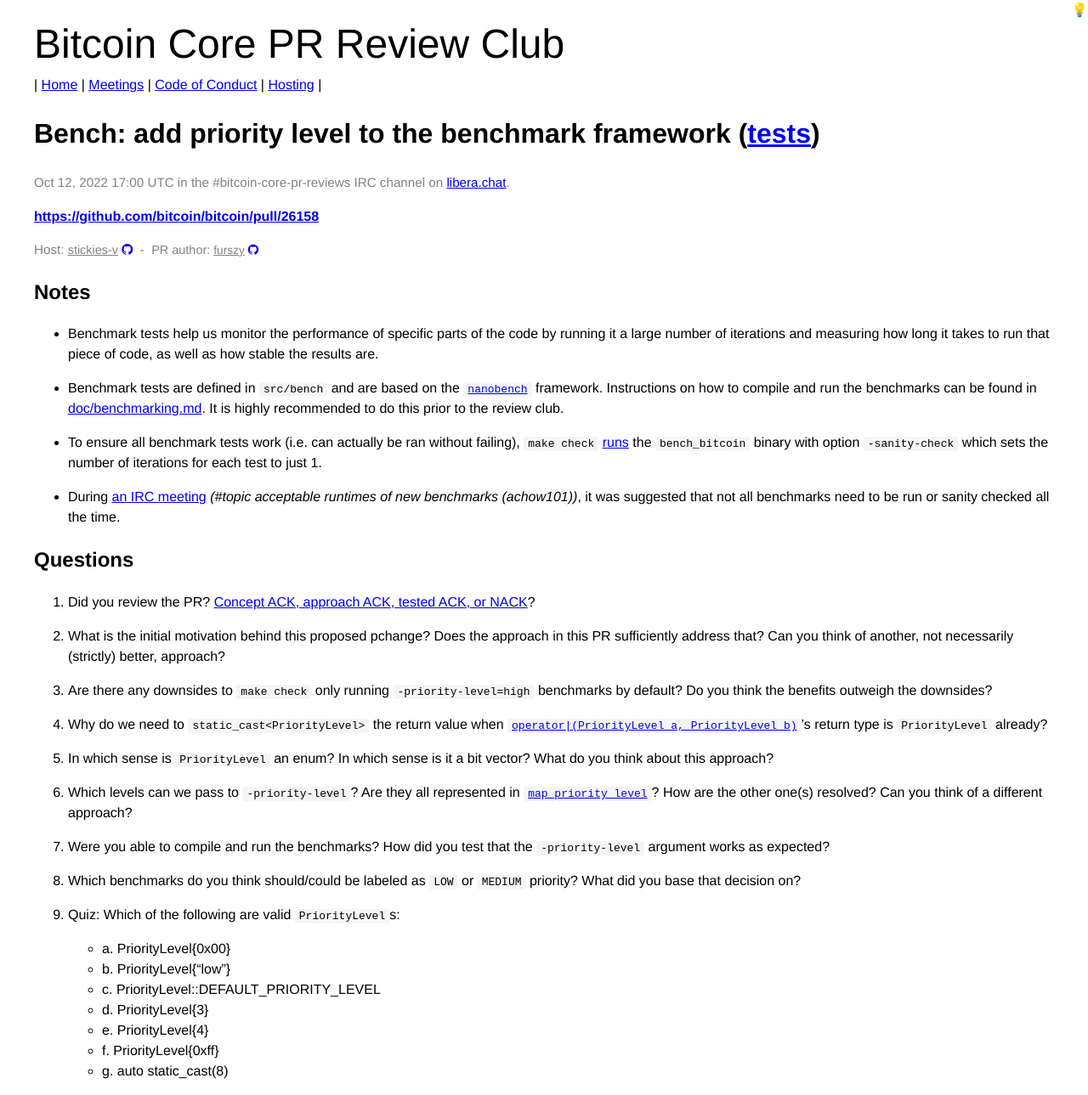
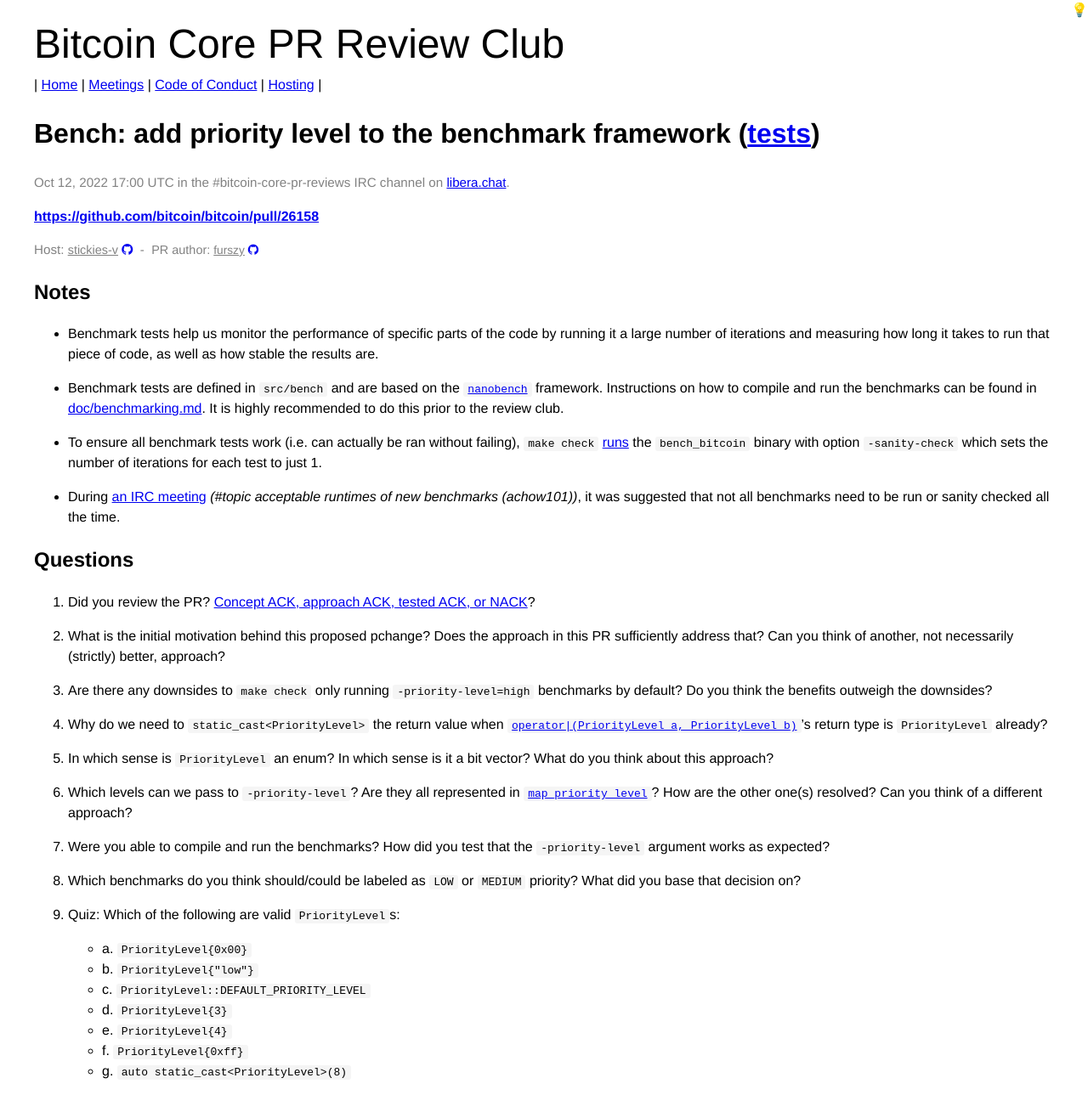
Before and after one commit to bitcoin-core-review-club/website, a Jekyll site: the page built from _posts/2022-10-12-#26158.md, in a window 1280 px wide. Shown: the whole page at 85% size. Built offline with Jekyll 4.4.1, drawn with Linux system fonts in a browser that asks for light colours.

Commit message:
fix formatting for n26158

```diff
--- a/_posts/2022-10-12-#26158.md
+++ b/_posts/2022-10-12-#26158.md
@@ -38,13 +38,13 @@
 1. Which benchmarks do you think should/could be labeled as `LOW` or `MEDIUM` priority? What did you base that decision on?
 
 1. Quiz: Which of the following are valid `PriorityLevel`s:
-   * a. PriorityLevel{0x00}
-   * b. PriorityLevel{"low"}
-   * c. PriorityLevel::DEFAULT_PRIORITY_LEVEL
-   * d. PriorityLevel{3}
-   * e. PriorityLevel{4}
-   * f. PriorityLevel{0xff}
-   * g. auto static_cast<PriorityLevel>(8)
+   * a. `PriorityLevel{0x00}`
+   * b. `PriorityLevel{"low"}`
+   * c. `PriorityLevel::DEFAULT_PRIORITY_LEVEL`
+   * d. `PriorityLevel{3}`
+   * e. `PriorityLevel{4}`
+   * f. `PriorityLevel{0xff}`
+   * g. `auto static_cast<PriorityLevel>(8)`
 
 
 <!-- TODO: After meeting, uncomment and add meeting log between the irc tags
```
